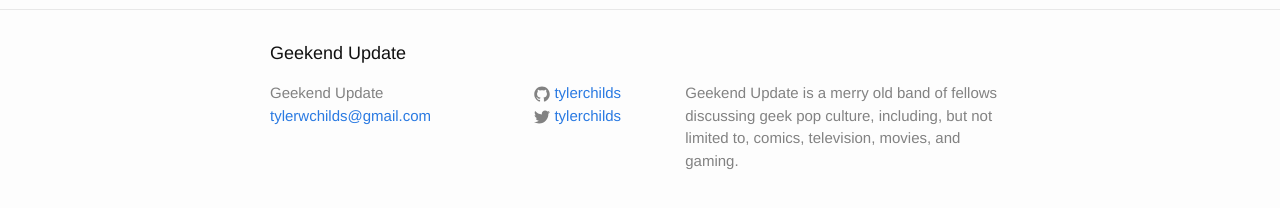
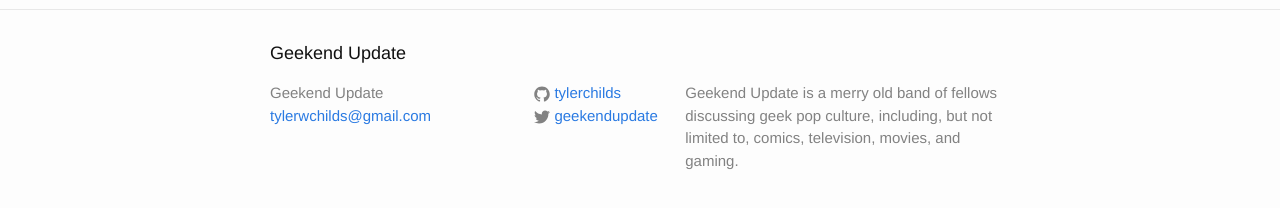
Before and after one commit to tylerchilds/geekend-update, a Jekyll site: the page built from index.html, in a window 1280 px wide. Shown: the part 287-495 px from the top of the page. Built offline with Jekyll 4.4.1, drawn with Linux system fonts in a browser that asks for light colours.

Commit message:
twitter un updated

```diff
--- a/_config.yml
+++ b/_config.yml
@@ -14,7 +14,7 @@
   comics, television, movies, and gaming.
 baseurl: "" # the subpath of your site, e.g. /blog
 url: "//geekendpodcast.com" # the base hostname & protocol for your site
-twitter_username: tylerchilds
+twitter_username: geekendupdate
 github_username:  tylerchilds
 
 # Build settings
```
